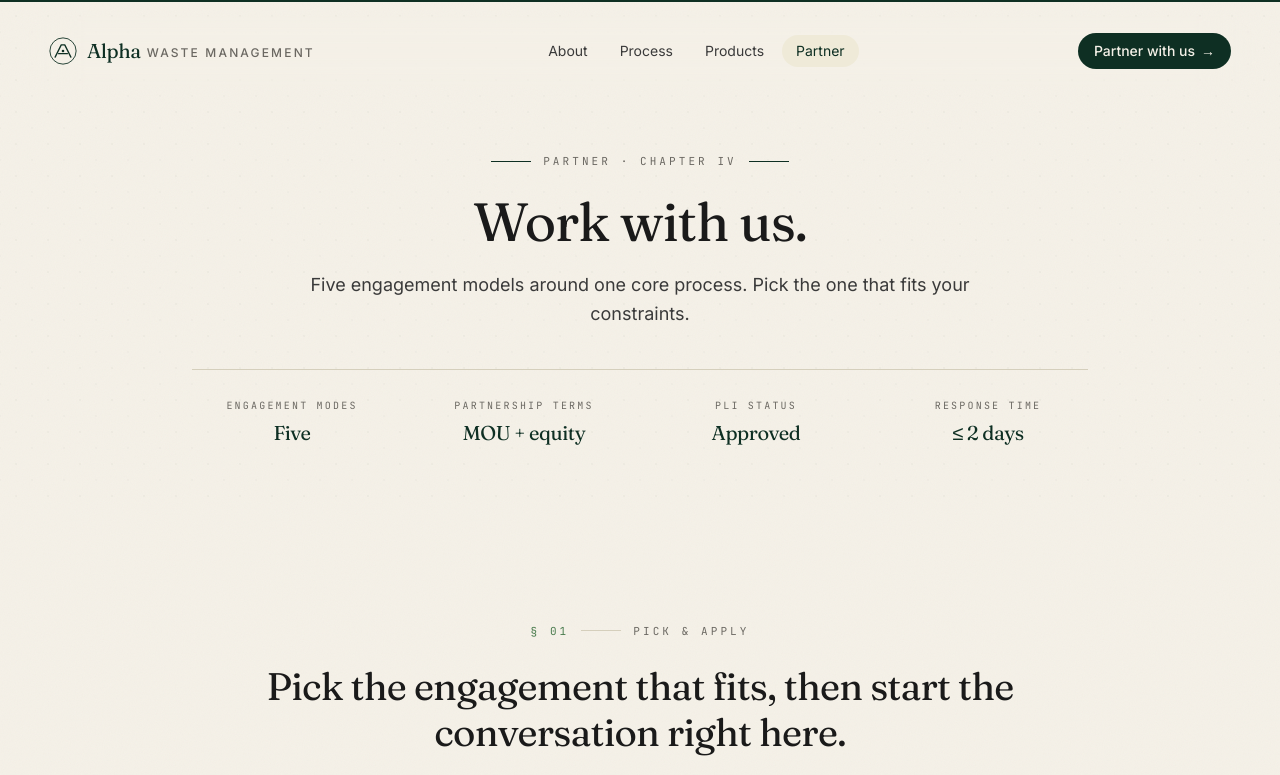
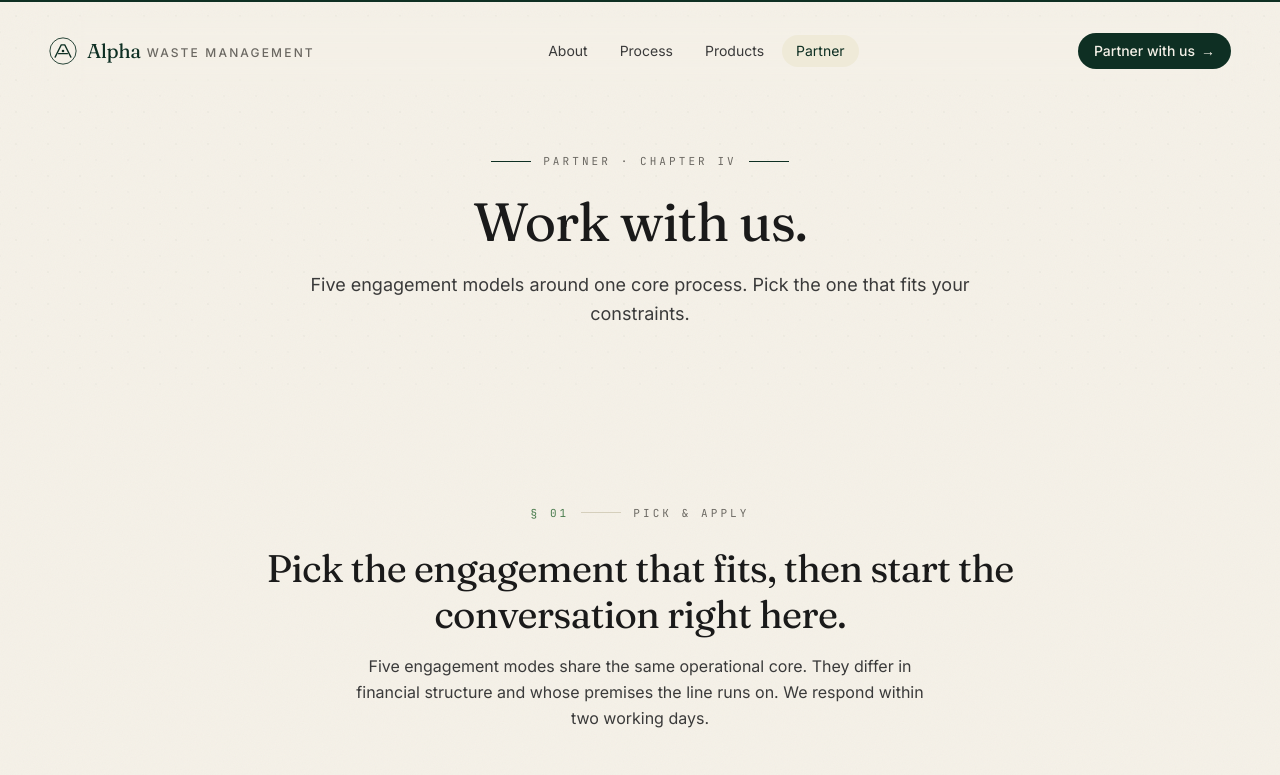
Before and after one commit to aditya20-12-05/alphawastemanagement, a Next.js app: page /partner in a window 1280 px wide. Shown: the top 775 px of the page. Built offline with nearby package versions, Linux system fonts and the light colour scheme.

Commit message:
Remove meta strip from Partner page

```diff
--- a/src/app/partner/page.tsx
+++ b/src/app/partner/page.tsx
@@ -16,12 +16,6 @@ export default function PartnerPage() {
         eyebrow="Partner · Chapter IV"
         title="Work with us."
         subtitle="Five engagement models around one core process. Pick the one that fits your constraints."
-        meta={[
-          { label: "Engagement modes", value: "Five" },
-          { label: "Partnership terms", value: "MOU + equity" },
-          { label: "PLI status", value: "Approved" },
-          { label: "Response time", value: "≤ 2 days" },
-        ]}
       />
       <PartnerEngagement />
       <PageFooter />
```
